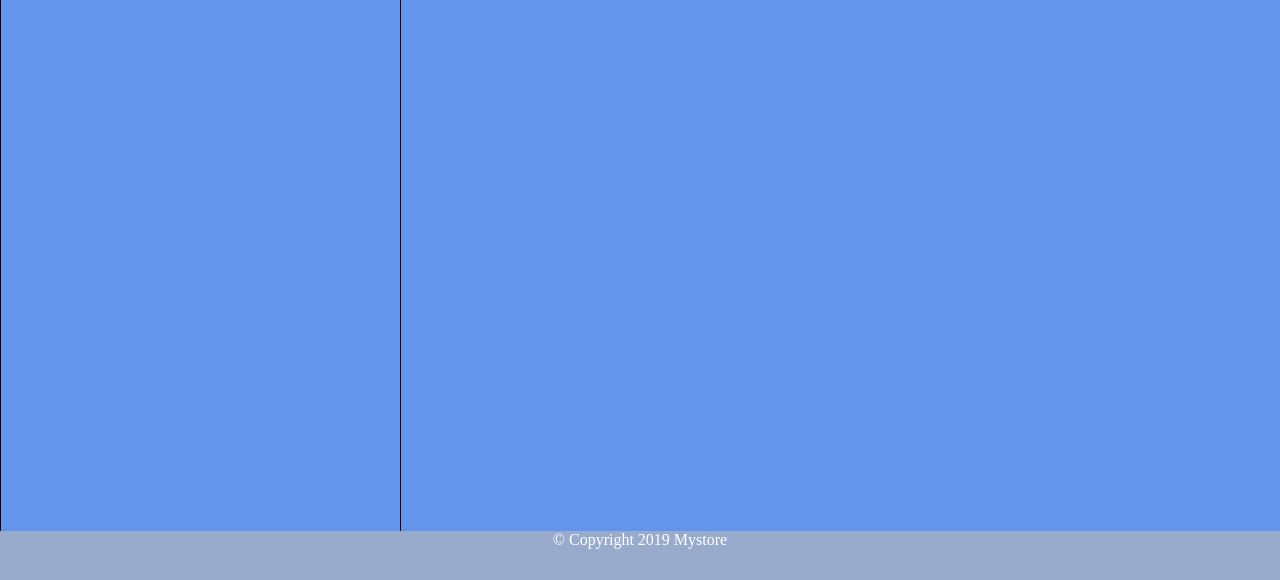
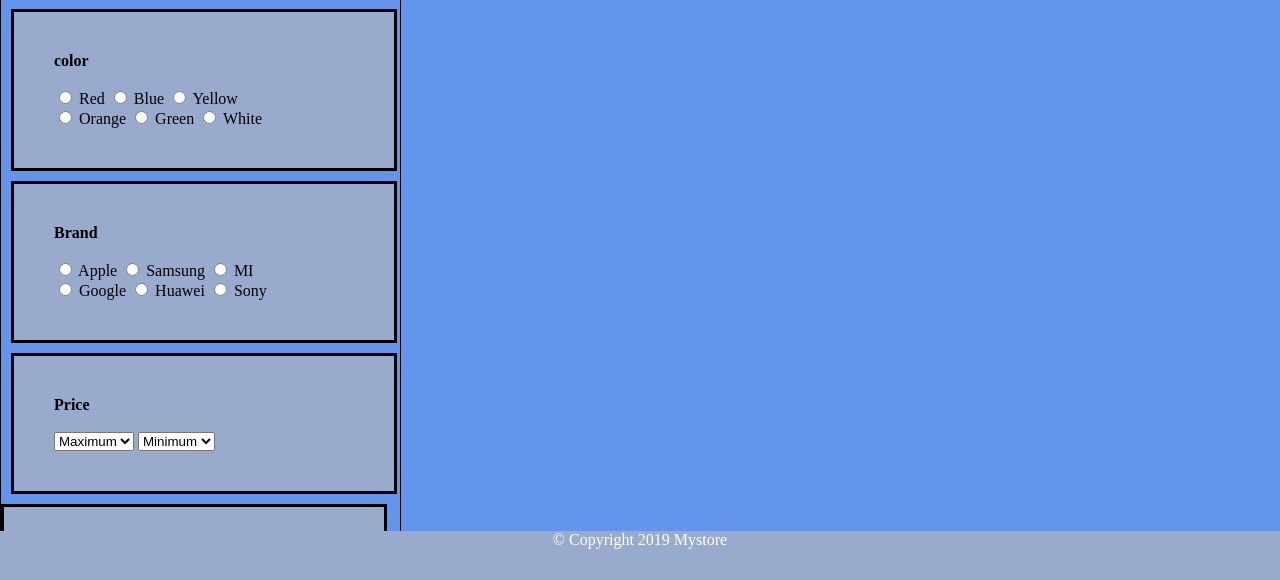
Before and after one commit to Meera-alt/Mystore, a website: page index.html in a window 1280 px wide. Shown: the part 169-749 px from the top of the page. Drawn offline with Linux system fonts and the light colour scheme.

Commit message:
new cool things

```diff
--- a/index.html
+++ b/index.html
@@ -39,6 +39,48 @@
       <br>
       <div class=tables>
 
+        <div class = colors>
+        <b>color</b><br> <br>
+        <input type="radio" name="color" value="Red"> Red
+        <input type="radio" name="color" value="Blue"> Blue
+        <input type="radio" name="color" value="Yellow"> Yellow <br>
+        <input type="radio" name="color" value="Orange"> Orange
+        <input type="radio" name="color" value="Green"> Green
+        <input type="radio" name="color" value="White"> White
+      </div>
+
+      <div class = Brand>
+          <b>Brand</b><br> <br>
+          <input type="radio" name="Brand" value="Apple"> Apple
+          <input type="radio" name="Brand" value="Samsung"> Samsung
+          <input type="radio" name="Brand" value="MI"> MI <br>
+          <input type="radio" name="Brand" value="Google"> Google
+          <input type="radio" name="Brand" value="Huawei"> Huawei
+          <input type="radio" name="Brand" value="Sony"> Sony
+        </div>
+
+
+        <div class = price>
+            <b>Price</b><br> <br>
+            <select>
+                <option value="Maximum">Maximum</option>
+              </select>
+              <select>
+                  <option value="Minimum">Minimum</option>
+              </select>
+            </div>
+
+              <div class = Discount>
+                  <b>Discount</b><br> <br>
+                  <select>
+                      <option value="Maximum">Maximum</option>
+                    </select>
+                    <select>
+                        <option value="Minimum">Minimum</option>
+                    </select>
+        </div>
+
+
 
       </div>
 
--- a/style.css
+++ b/style.css
@@ -85,3 +85,33 @@ body {
   width: 31.15%;
   height: 71.2%;
 }
+
+.colors {
+  background: rgb(153, 171, 205);
+  width: 300px;
+  border: 3px solid black;
+  padding: 40px;
+  margin: 10px;
+}
+
+.Brand {
+  background: rgb(153, 171, 205);
+  width: 300px;
+  border: 3px solid black;
+  padding: 40px;
+  margin: 10px;
+}
+
+.price {
+  background: rgb(153, 171, 205);
+  width: 300px;
+  border: 3px solid black;
+  padding: 40px;
+  margin: 10px;
+}
+.Discount {
+  background: rgb(153, 171, 205);
+  width: 300px;
+  border: 3px solid black;
+  padding: 40px;
+}
```
